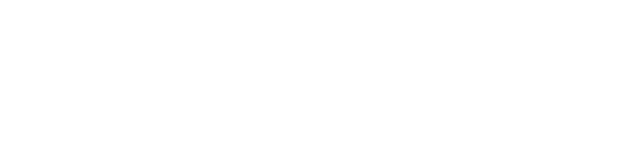
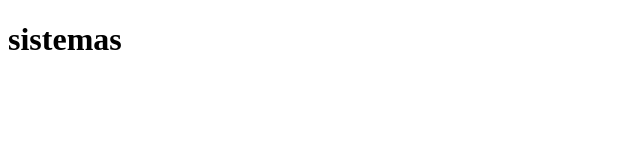
Before and after one commit to AMEZQUITAJUAN/taller, a plain HTML site: page index.html in a window 1280 px wide. Shown: the whole page, without its empty margins (0-640 px from the left). Drawn offline with Linux system fonts and the light colour scheme.

Commit message:
version5

```diff
--- a/index.html
+++ b/index.html
@@ -6,6 +6,6 @@
     <title>Menu</title>
 </head>
 <body>
-
+    <h1>sistemas</h1>
 </body>
 </html>
```
